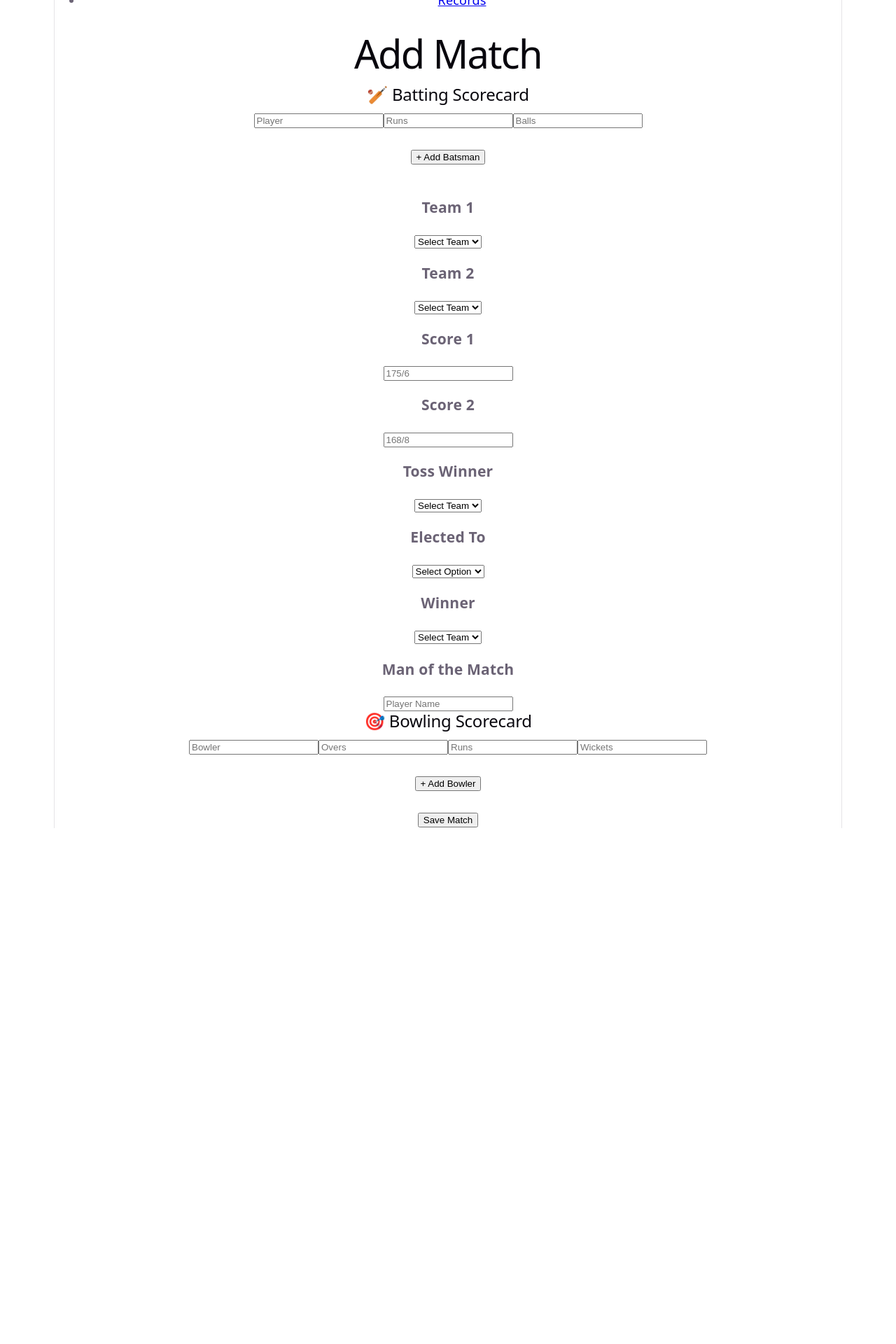
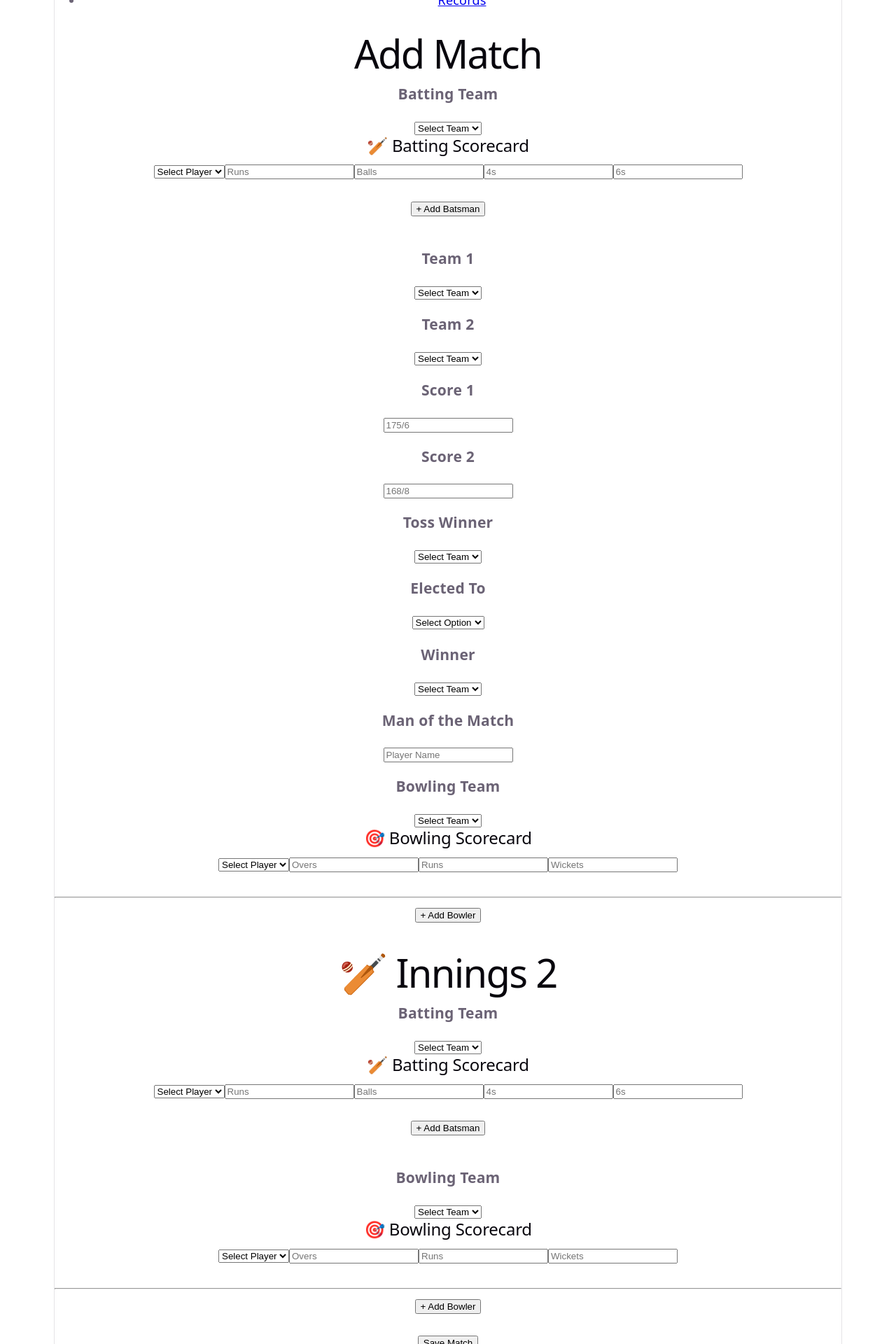
Before and after one commit to gangulaumesh-dep/RCG-Live-Scoring, a React app: page /add-match in a window 1280 px wide. Shown: the part 260-2180 px from the top of the page at 70% size. Before the commit the page ends 1443 px from the top, so only its background shows below. Built offline with nearby package versions, Linux system fonts and the light colour scheme; the HTML template or start-up script is replaced by a standard one.

Commit message:
fours and sixes added

```diff
--- a/src/pages/AddMatch.jsx
+++ b/src/pages/AddMatch.jsx
@@ -1,6 +1,7 @@
 import { useState } from 'react'
 import teams from '../data/teams'
 import { updatePlayerStats } from '../utils/updatePlayerStats'
+import players from '../data/players'
 
 function AddMatch() {
   const [team1, setTeam1] = useState('')
@@ -11,11 +12,15 @@ function AddMatch() {
   const [electedTo, setElectedTo] = useState('')
   const [winner, setWinner] = useState('')
   const [manOfTheMatch, setManOfTheMatch] = useState('')
+  const [battingTeam, setBattingTeam] = useState('')
+  const [bowlingTeam, setBowlingTeam] = useState('')
   const [batting, setBatting] = useState([
   {
   player: '',
   runs: '',
-    balls: ''
+  balls: '',
+  fours: '',
+  sixes: ''
 }
  ])
   const addBatsman = () => {
@@ -24,7 +29,9 @@ function AddMatch() {
     {
       player: '',
       runs: '',
-      balls: ''
+      balls: '',
+      fours: '',
+      sixes: ''
     }
   ])
  }
@@ -47,24 +54,102 @@ function AddMatch() {
     }
   ])
   }
+  const [batting2, setBatting2] = useState([
+  {
+  player: '',
+  runs: '',
+  balls: '',
+  fours: '',
+  sixes: ''
+ }
+])
+
+const [bowling2, setBowling2] = useState([
+  {
+    player: '',
+    overs: '',
+    runs: '',
+    wickets: ''
+  }
+])
+
+const [battingTeam2, setBattingTeam2] = useState('')
+const [bowlingTeam2, setBowlingTeam2] = useState('')
+const addBatsman2 = () => {
+  setBatting2([
+    ...batting2,
+    {
+  player: '',
+  runs: '',
+  balls: '',
+  fours: '',
+  sixes: ''
+ }
+  ])
+}
+
+const addBowler2 = () => {
+  setBowling2([
+    ...bowling2,
+    {
+      player: '',
+      overs: '',
+      runs: '',
+      wickets: ''
+    }
+  ])
+}
   return (
     <div>
       <h1>Add Match</h1>
+      <h3>Batting Team</h3>
+
+<select
+  value={battingTeam}
+  onChange={(e) => setBattingTeam(e.target.value)}
+>
+  <option value="">Select Team</option>
+
+  {teams.map((team) => (
+    <option
+      key={team.id}
+      value={team.shortName}
+    >
+      {team.shortName}
+    </option>
+  ))}
+</select>
 
       <h2>🏏 Batting Scorecard</h2>
 
  {batting.map((batsman, index) => (
   <div key={index}>
-    <input
-      type="text"
-      placeholder="Player"
+   <select
   value={batsman.player}
   onChange={(e) => {
     const updated = [...batting]
     updated[index].player = e.target.value
     setBatting(updated)
   }}
-    />
+>
+  <option value="">
+    Select Player
+  </option>
+
+  {players
+    .filter(
+      (player) =>
+        player.team === battingTeam
+    )
+    .map((player) => (
+      <option
+        key={player.id}
+        value={player.name}
+      >
+        {player.name}
+      </option>
+    ))}
+</select>
 
     <input
       type="number"
@@ -87,11 +172,32 @@ function AddMatch() {
         setBatting(updated)
       }}
     />
+        <input
+  type="number"
+  placeholder="4s"
+  value={batsman.fours}
+  onChange={(e) => {
+    const updated = [...batting]
+    updated[index].fours = e.target.value
+    setBatting(updated)
+  }}
+/>
 
+<input
+  type="number"
+  placeholder="6s"
+  value={batsman.sixes}
+  onChange={(e) => {
+    const updated = [...batting]
+    updated[index].sixes = e.target.value
+    setBatting(updated)
+  }}
+/>
     <br />
     <br />
   </div>
  ))}
+
 
  <button onClick={addBatsman}>
   + Add Batsman
@@ -239,20 +345,53 @@ function AddMatch() {
           setManOfTheMatch(e.target.value)
         }
       />
+      <h3>Bowling Team</h3>
+
+<select
+  value={bowlingTeam}
+  onChange={(e) => setBowlingTeam(e.target.value)}
+>
+  <option value="">Select Team</option>
+
+  {teams.map((team) => (
+    <option
+      key={team.id}
+      value={team.shortName}
+    >
+      {team.shortName}
+    </option>
+  ))}
+</select>
       <h2>🎯 Bowling Scorecard</h2>
 
  {bowling.map((bowler, index) => (
   <div key={index}>
-    <input
-      type="text"
-      placeholder="Bowler"
+    <select
   value={bowler.player}
   onChange={(e) => {
     const updated = [...bowling]
     updated[index].player = e.target.value
     setBowling(updated)
   }}
-    />
+>
+  <option value="">
+    Select Player
+  </option>
+
+  {players
+    .filter(
+      (player) =>
+        player.team === bowlingTeam
+    )
+    .map((player) => (
+      <option
+        key={player.id}
+        value={player.name}
+      >
+        {player.name}
+      </option>
+    ))}
+</select>
 
     <input
       type="number"
@@ -291,8 +430,207 @@ function AddMatch() {
     <br />
   </div>
  ))}
+    <hr />
+
 
  <button onClick={addBowler}>
+  + Add Bowler
+ </button>
+
+ <br />
+ <br />
+   <h1>🏏 Innings 2</h1>
+   <h3>Batting Team</h3>
+
+<select
+  value={battingTeam2}
+  onChange={(e) => setBattingTeam2(e.target.value)}
+>
+  <option value="">Select Team</option>
+
+  {teams.map((team) => (
+    <option
+      key={team.id}
+      value={team.shortName}
+    >
+      {team.shortName}
+    </option>
+  ))}
+</select>
+
+      <h2>🏏 Batting Scorecard</h2>
+
+ {batting2.map((batsman, index) => (
+  <div key={index}>
+   <select
+  value={batsman.player}
+  onChange={(e) => {
+    const updated = [...batting2]
+    updated[index].player = e.target.value
+    setBatting2(updated)
+  }}
+>
+  <option value="">
+    Select Player
+  </option>
+
+  {players
+    .filter(
+      (player) =>
+        player.team === battingTeam2
+    )
+    .map((player) => (
+      <option
+        key={player.id}
+        value={player.name}
+      >
+        {player.name}
+      </option>
+    ))}
+</select>
+
+    <input
+      type="number"
+      placeholder="Runs"
+      value={batsman.runs}
+      onChange={(e) => {
+        const updated = [...batting2]
+        updated[index].runs = e.target.value
+        setBatting2(updated)
+      }}
+    />
+
+    <input
+      type="number"
+      placeholder="Balls"
+      value={batsman.balls}
+      onChange={(e) => {
+        const updated = [...batting2]
+        updated[index].balls = e.target.value
+        setBatting2(updated)
+      }}
+    />
+      <input
+  type="number"
+  placeholder="4s"
+  value={batsman.fours}
+  onChange={(e) => {
+    const updated = [...batting2]
+    updated[index].fours = e.target.value
+    setBatting2(updated)
+  }}
+/>
+
+<input
+  type="number"
+  placeholder="6s"
+  value={batsman.sixes}
+  onChange={(e) => {
+    const updated = [...batting2]
+    updated[index].sixes = e.target.value
+    setBatting2(updated)
+  }}
+/>
+    <br />
+    <br />
+  </div>
+ ))}
+
+ <button onClick={addBatsman2}>
+  + Add Batsman
+ </button>
+
+ <br />
+ <br />
+      <h3>Bowling Team</h3>
+
+<select
+  value={bowlingTeam2}
+  onChange={(e) => setBowlingTeam2(e.target.value)}
+>
+  <option value="">Select Team</option>
+
+  {teams.map((team) => (
+    <option
+      key={team.id}
+      value={team.shortName}
+    >
+      {team.shortName}
+    </option>
+  ))}
+</select>
+      <h2>🎯 Bowling Scorecard</h2>
+
+ {bowling2.map((bowler, index) => (
+  <div key={index}>
+    <select
+  value={bowler.player}
+  onChange={(e) => {
+    const updated = [...bowling2]
+    updated[index].player = e.target.value
+    setBowling2(updated)
+  }}
+>
+  <option value="">
+    Select Player
+  </option>
+
+  {players
+    .filter(
+      (player) =>
+        player.team === bowlingTeam2
+    )
+    .map((player) => (
+      <option
+        key={player.id}
+        value={player.name}
+      >
+        {player.name}
+      </option>
+    ))}
+</select>
+
+    <input
+      type="number"
+      placeholder="Overs"
+      value={bowler.overs}
+      onChange={(e) => {
+        const updated = [...bowling2]
+        updated[index].overs = e.target.value
+        setBowling2(updated)
+      }}
+    />
+
+    <input
+      type="number"
+      placeholder="Runs"
+      value={bowler.runs}
+      onChange={(e) => {
+        const updated = [...bowling2]
+        updated[index].runs = e.target.value
+        setBowling2(updated)
+      }}
+    />
+
+    <input
+      type="number"
+      placeholder="Wickets"
+      value={bowler.wickets}
+      onChange={(e) => {
+        const updated = [...bowling2]
+        updated[index].wickets = e.target.value
+        setBowling2(updated)
+      }}
+    />
+
+    <br />
+    <br />
+  </div>
+ ))}
+    <hr />
+
+
+ <button onClick={addBowler2}>
   + Add Bowler
  </button>
 
@@ -314,9 +652,25 @@ function AddMatch() {
   batting: batting.map((player) => ({
   player: player.player,
   runs: Number(player.runs),
-  balls: Number(player.balls)
+  balls: Number(player.balls),
+  fours: Number(player.fours),
+  sixes: Number(player.sixes)
 })),
     bowling: bowling.map((player) => ({
+  player: player.player,
+  overs: Number(player.overs),
+  runs: Number(player.runs),
+  wickets: Number(player.wickets)
+  })),
+      batting2: batting2.map((player) => ({
+    player: player.player,
+    runs: Number(player.runs),
+    balls: Number(player.balls),
+    fours: Number(player.fours),
+    sixes: Number(player.sixes)
+})),
+
+bowling2: bowling2.map((player) => ({
   player: player.player,
   overs: Number(player.overs),
   runs: Number(player.runs),
@@ -354,10 +708,29 @@ function AddMatch() {
   {
     player: '',
     runs: '',
-    balls: ''
+    balls: '',
+    fours: '',
+    sixes: ''
   }
 ])
     setBowling([
+  {
+    player: '',
+    overs: '',
+    runs: '',
+    wickets: ''
+  }
+ ])
+ setBatting2([
+  {
+    player: '',
+    runs: '',
+    balls: '',
+    fours: '',
+    sixes: ''
+  }
+])
+    setBowling2([
   {
     player: '',
     overs: '',
--- a/src/pages/Rankings.jsx
+++ b/src/pages/Rankings.jsx
@@ -1,46 +1,46 @@
 function Rankings() {
-  const orangeCap = [
-    { name: "Virat Kohli", runs: 450 },
-    { name: "Rohit Sharma", runs: 390 },
-    { name: "Ruturaj", runs: 365 },
-    { name: "S. Iyer", runs: 340 },
-    { name: "Hardik", runs: 320 },
-  ]
+  const stats =
+    JSON.parse(
+      localStorage.getItem('playerStats')
+    ) || {}
 
-  const purpleCap = [
-    { name: "Bumrah", wickets: 18 },
-    { name: "Shami", wickets: 15 },
-    { name: "Rashid Khan", wickets: 14 },
-    { name: "Rabada", wickets: 13 },
-    { name: "Kuldeep Yadav", wickets: 12 },
-  ]
+  const players = Object.entries(stats).map(
+    ([name, data]) => ({
+      name,
+      ...data
+    })
+  )
+
+  const topBatsmen = [...players]
+    .sort((a, b) => b.runs - a.runs)
+    .slice(0, 10)
+
+  const topBowlers = [...players]
+    .sort((a, b) => b.wickets - a.wickets)
+    .slice(0, 10)
 
   return (
     <div>
       <h1>Player Rankings</h1>
 
-      <h2>🟠 Orange Cap</h2>
+      <h2>🏏 Orange Cap</h2>
 
-      {orangeCap.map((player, index) => (
-        <div key={index} className="record-card">
-          <h3>
-            {index + 1}. {player.name}
-          </h3>
-
-          <p>{player.runs} Runs</p>
-        </div>
+      {topBatsmen.map((player, index) => (
+        <p key={player.name}>
+          {index + 1}. {player.name} -{' '}
+          {player.runs} Runs
+        </p>
       ))}
 
-      <h2>🟣 Purple Cap</h2>
+      <hr />
 
-      {purpleCap.map((player, index) => (
-        <div key={index} className="record-card">
-          <h3>
-            {index + 1}. {player.name}
-          </h3>
+      <h2>🎯 Purple Cap</h2>
 
-          <p>{player.wickets} Wickets</p>
-        </div>
+      {topBowlers.map((player, index) => (
+        <p key={player.name}>
+          {index + 1}. {player.name} -{' '}
+          {player.wickets} Wickets
+        </p>
       ))}
     </div>
   )
--- a/src/utils/updatePlayerStats.js
+++ b/src/utils/updatePlayerStats.js
@@ -2,6 +2,7 @@ export function updatePlayerStats(match) {
   const stats =
     JSON.parse(localStorage.getItem('playerStats')) || {}
 
+  // Innings 1 Batting
   match.batting?.forEach((player) => {
     if (!stats[player.player]) {
       stats[player.player] = {
@@ -15,7 +16,36 @@ export function updatePlayerStats(match) {
     stats[player.player].runs += player.runs
   })
 
+  // Innings 1 Bowling
   match.bowling?.forEach((player) => {
+    if (!stats[player.player]) {
+      stats[player.player] = {
+        matches: 0,
+        runs: 0,
+        wickets: 0
+      }
+    }
+
+    stats[player.player].matches += 1
+    stats[player.player].wickets += player.wickets
+  })
+
+  // Innings 2 Batting
+  match.batting2?.forEach((player) => {
+    if (!stats[player.player]) {
+      stats[player.player] = {
+        matches: 0,
+        runs: 0,
+        wickets: 0
+      }
+    }
+
+    stats[player.player].matches += 1
+    stats[player.player].runs += player.runs
+  })
+
+  // Innings 2 Bowling
+  match.bowling2?.forEach((player) => {
     if (!stats[player.player]) {
       stats[player.player] = {
         matches: 0,
```
Lines whose indentation alone changed are shown as unchanged.
